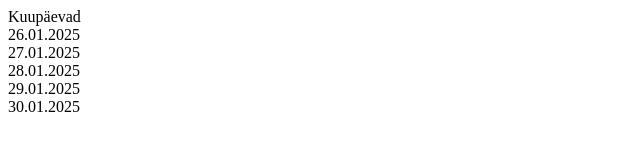
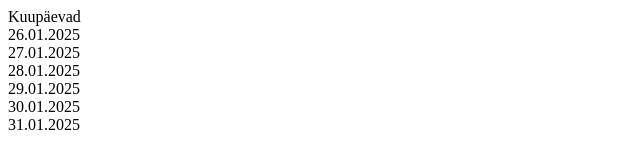
Before and after one commit to martinliiskmaa/gitkodutoo, a plain HTML site: page index.html in a window 1280 px wide. Shown: the whole page, without its empty margins (0-640 px from the left). Drawn offline with Linux system fonts and the light colour scheme.

Commit message:
Lisatud kuupäev 31.01.2025

```diff
--- a/index.html
+++ b/index.html
@@ -4,3 +4,4 @@
 <div>28.01.2025</div>
 <div>29.01.2025</div>
 <div>30.01.2025</div>
+<div>31.01.2025</div>
```
Also changed, not shown: 1 other file.
